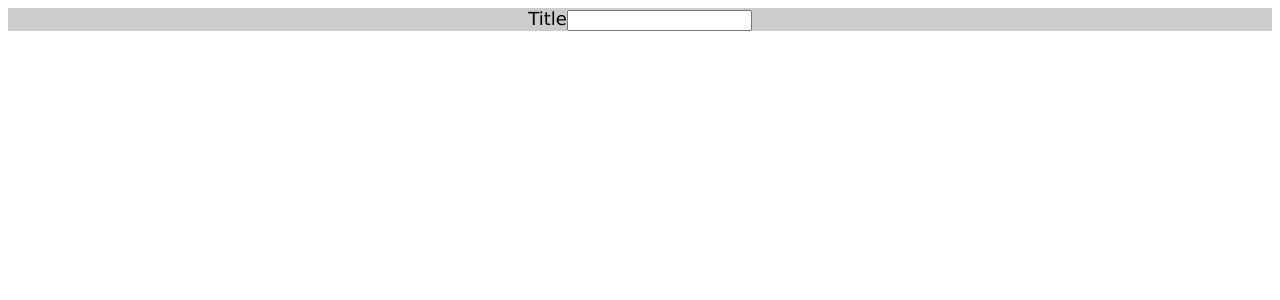
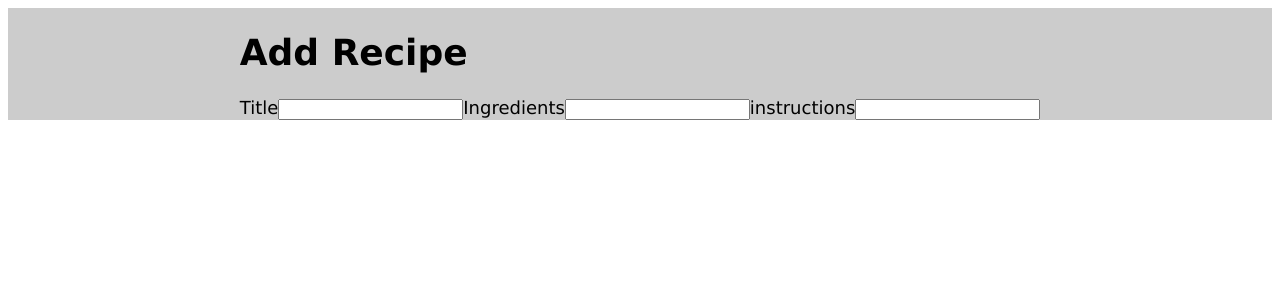
Before and after one commit to ovsundal/sundal-recipes-frontend, a React (Create React App) app: page /add-recipe in a window 1280 px wide. Shown: the top 300 px of the page. Built offline with nearby package versions, Linux system fonts and the light colour scheme.

Commit message:
add states for title, ingredients and instructions

```diff
--- a/src/recipes/AddRecipe.tsx
+++ b/src/recipes/AddRecipe.tsx
@@ -1,24 +1,58 @@
-import * as React from 'react'
+import * as React from "react";
 import styled from "styled-components";
+import { useState } from "react";
 
-interface IAddRecipeProps {
-
-}
+interface IAddRecipeProps {}
 
 export const AddRecipe: React.FC<IAddRecipeProps> = ({}) => {
+  const [title, setTitle] = useState("");
+  const [ingredients, setIngredients] = useState("");
+  const [instructions, setInstructions] = useState("");
 
+  const updateFieldValue = (e: React.FormEvent<HTMLInputElement>) => {
+    const { value, id } = e.currentTarget;
 
+    if (id === "recipe-title") {
+      setTitle(value);
+    } else if (id === "recipe-ingredients") {
+      setIngredients(value);
+    } else if (id === "recipe-instructions") {
+      setInstructions(value);
+    }
+  };
 
-    return(
-        <AddRecipeWrapper>
-            <label>
-                Title
-                <input type={'text'} />
-            </label>
-        </AddRecipeWrapper>
-    )
-}
+  return (
+    <AddRecipeWrapper>
+      <h1>Add Recipe</h1>
+      <label>
+        Title
+        <input
+          id={"recipe-title"}
+          type={"text"}
+          value={title}
+          onChange={updateFieldValue}
+        />
+      </label>
+      <label>
+        Ingredients
+        <input
+          id={"recipe-ingredients"}
+          type={"text"}
+          value={ingredients}
+          onChange={updateFieldValue}
+        />
+      </label>
+      <label>
+        instructions
+        <input
+          id={"recipe-instructions"}
+          type={"text"}
+          value={instructions}
+          onChange={updateFieldValue}
+        />
+      </label>
+    </AddRecipeWrapper>
+  );
+};
 
-const AddRecipeWrapper = styled.form`
-
-`;
+const AddRecipeWrapper = styled.form``;
```
Also changed, not shown: 1 other file (tests, documents, lock files or other folders).
